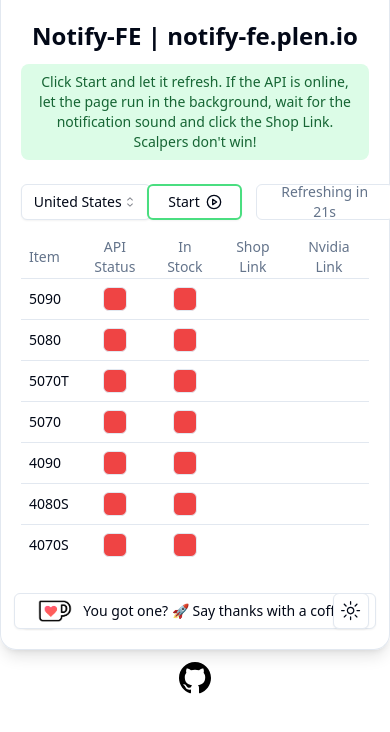
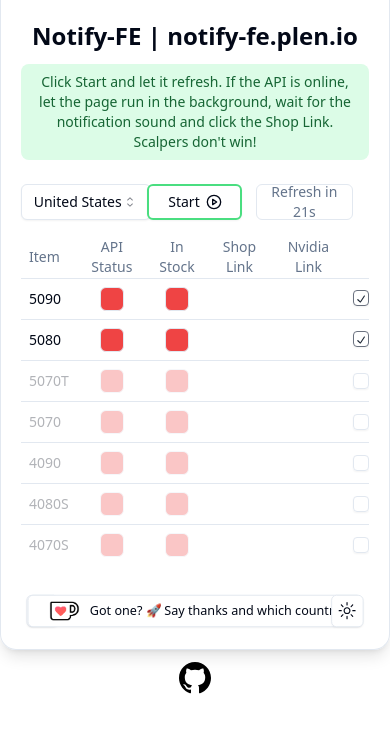
Before and after one commit to jlplenio/notify-fe, a Next.js app: page / in a window 390 px wide. Shown: the top 732 px of the page. Built offline with nearby package versions, Linux system fonts and the light colour scheme.

Commit message:
include and excluded cards from search

```diff
--- a/package.json
+++ b/package.json
@@ -10,6 +10,7 @@
     "start": "next start"
   },
   "dependencies": {
+    "@radix-ui/react-checkbox": "^1.1.3",
     "@radix-ui/react-dropdown-menu": "^2.0.6",
     "@radix-ui/react-icons": "^1.3.0",
     "@radix-ui/react-label": "^2.0.2",
--- a/src/components/ItemRow.tsx
+++ b/src/components/ItemRow.tsx
@@ -1,36 +1,52 @@
 import React, { useEffect } from "react";
-import { TableCell, TableRow } from "./ui/table";
-import { Badge } from "./ui/badge";
+import { TableCell, TableRow } from "@/components/ui/table";
+import { Badge } from "@/components/ui/badge";
 import { ShoppingCart } from "lucide-react";
+import { Checkbox } from "./ui/checkbox";
 import type { GpuCard } from "./types/gpuInterface";
-import { playSound } from "./Beeper";
+import { playSound } from "~/components/Beeper";
 
-function ItemRow({ gpuCard }: { gpuCard: GpuCard }) {
+interface ItemRowProps {
+  gpuCard: GpuCard;
+  onToggleIncluded: (cardName: string, newValue: boolean) => void;
+}
+
+export default function ItemRow({ gpuCard, onToggleIncluded }: ItemRowProps) {
   const nvidiaBaseUrl = `https://store.nvidia.com/${gpuCard.locale}/geforce/store/?page=1&limit=3&locale=${gpuCard.locale}&gpu=RTX%204090,RTX%204070%20SUPER,RTX%204080%20SUPER&manufacturer=NVIDIA`;
 
   useEffect(() => {
-    if (gpuCard.available) {
+    if (gpuCard.available && gpuCard.included) {
       console.log("GPU available:", gpuCard.name);
       playSound();
     }
-  }, [gpuCard.available, gpuCard.name]);
+  }, [gpuCard.available, gpuCard.name, gpuCard.included]);
 
   return (
     <TableRow>
-      <TableCell className="align-middle">{gpuCard.name}</TableCell>
-      <TableCell className="justify-center text-center">
+      <TableCell
+        className={`align-middle ${!gpuCard.included ? "opacity-30" : ""}`}
+      >
+        {gpuCard.name}
+      </TableCell>
+      <TableCell
+        className={`justify-center text-center ${!gpuCard.included ? "opacity-30" : ""}`}
+      >
         <Badge
           className={`h-6 w-6 align-middle ${gpuCard.api_reachable ? "bg-green-500" : "bg-red-500"}`}
           variant="outline"
         />
       </TableCell>
-      <TableCell className="justify-center text-center">
+      <TableCell
+        className={`justify-center text-center ${!gpuCard.included ? "opacity-30" : ""}`}
+      >
         <Badge
           className={`h-6 w-6 align-middle ${gpuCard.available ? "bg-green-500" : "bg-red-500"}`}
           variant="outline"
         />
       </TableCell>
-      <TableCell className="justify-center text-center">
+      <TableCell
+        className={`justify-center text-center ${!gpuCard.included ? "opacity-30" : ""}`}
+      >
         {gpuCard.available && (
           <a
             href={gpuCard.product_url ? gpuCard.product_url : nvidiaBaseUrl}
@@ -42,7 +58,9 @@
           </a>
         )}
       </TableCell>
-      <TableCell className="text-center">
+      <TableCell
+        className={`text-center ${!gpuCard.included ? "opacity-30" : ""}`}
+      >
         {gpuCard.available && (
           <a
             href={nvidiaBaseUrl ?? ""}
@@ -54,8 +72,15 @@
           </a>
         )}
       </TableCell>
+      <TableCell className="text-center">
+        <Checkbox
+          checked={gpuCard.included}
+          onCheckedChange={(checked) =>
+            onToggleIncluded(gpuCard.name, checked as boolean)
+          }
+          className="h-4 w-4"
+        />
+      </TableCell>
     </TableRow>
   );
 }
-
-export default ItemRow;
--- a/src/components/ItemTable.tsx
+++ b/src/components/ItemTable.tsx
@@ -8,7 +8,15 @@
 import type { GpuCard } from "./types/gpuInterface";
 import ItemRow from "./ItemRow";
 
-export default function Component({ gpuCards }: { gpuCards: GpuCard[] }) {
+interface ItemTableProps {
+  gpuCards: GpuCard[];
+  onToggleIncluded: (cardName: string, newValue: boolean) => void;
+}
+
+export default function Component({
+  gpuCards,
+  onToggleIncluded,
+}: ItemTableProps) {
   return (
     <>
       <Table>
@@ -23,7 +31,11 @@
         </TableHeader>
         <TableBody>
           {gpuCards.map((gpuCard: GpuCard) => (
-            <ItemRow key={gpuCard.name} gpuCard={gpuCard} />
+            <ItemRow
+              key={gpuCard.name}
+              gpuCard={gpuCard}
+              onToggleIncluded={onToggleIncluded}
+            />
           ))}
         </TableBody>
       </Table>
--- a/src/components/KoFiButton.tsx
+++ b/src/components/KoFiButton.tsx
@@ -20,7 +20,7 @@
           objectFit="contain"
         />
       </div>
-      <span className="pr-1">You got one? 🚀 Say thanks with a coffee! </span>
+      <span className="pr-1">Got one? 🚀 Say thanks and which country. </span>
     </Button>
   );
 };
--- a/src/components/types/gpuInterface.tsx
+++ b/src/components/types/gpuInterface.tsx
@@ -8,4 +8,5 @@
   last_seen: string | null;
   locale: string;
   api_reachable: boolean;
+  included: boolean;
 }
--- /dev/null
+++ b/src/components/ui/checkbox.tsx
@@ -0,0 +1,28 @@
+import * as React from "react";
+import * as CheckboxPrimitive from "@radix-ui/react-checkbox";
+import { cn } from "~/lib/utils";
+import { CheckIcon } from "@radix-ui/react-icons";
+
+const Checkbox = React.forwardRef<
+  React.ElementRef<typeof CheckboxPrimitive.Root>,
+  React.ComponentPropsWithoutRef<typeof CheckboxPrimitive.Root>
+>(({ className, ...props }, ref) => (
+  <CheckboxPrimitive.Root
+    ref={ref}
+    className={cn(
+      "peer h-4 w-4 shrink-0 rounded-sm border bg-transparent text-gray-700 shadow-sm focus-visible:outline-none focus-visible:ring-1 focus-visible:ring-ring disabled:cursor-not-allowed disabled:opacity-50 dark:border-gray-600 dark:bg-transparent dark:text-gray-400",
+      "data-[state=checked]:border-gray-500 data-[state=checked]:bg-transparent data-[state=checked]:text-white dark:data-[state=checked]:border-gray-500 dark:data-[state=checked]:bg-transparent",
+      className,
+    )}
+    {...props}
+  >
+    <CheckboxPrimitive.Indicator
+      className={cn("flex items-center justify-center text-current")}
+    >
+      <CheckIcon className="h-4 w-4 text-gray-800 dark:text-gray-300" />
+    </CheckboxPrimitive.Indicator>
+  </CheckboxPrimitive.Root>
+));
+Checkbox.displayName = CheckboxPrimitive.Root.displayName;
+
+export { Checkbox };
--- a/src/data/gpu_info.json
+++ b/src/data/gpu_info.json
@@ -8,7 +8,8 @@
     "product_url": null,
     "locale": "to_be_set",
     "last_seen": null,
-    "api_reachable": false
+    "api_reachable": false,
+    "included": true
   },
   {
     "name": "5080",
@@ -19,7 +20,8 @@
     "product_url": null,
     "locale": "to_be_set",
     "last_seen": null,
-    "api_reachable": false
+    "api_reachable": false,
+    "included": true
   },
   {
     "name": "5070T",
@@ -29,7 +31,8 @@
     "product_url": null,
     "locale": "to_be_set",
     "last_seen": null,
-    "api_reachable": false
+    "api_reachable": false,
+    "included": false
   },
   {
     "name": "5070",
@@ -39,7 +42,8 @@
     "product_url": null,
     "locale": "to_be_set",
     "last_seen": null,
-    "api_reachable": false
+    "api_reachable": false,
+    "included": false
   },
   {
     "name": "4090",
@@ -49,7 +53,8 @@
     "product_url": null,
     "locale": "to_be_set",
     "last_seen": null,
-    "api_reachable": false
+    "api_reachable": false,
+    "included": false
   },
   {
     "name": "4080S",
@@ -59,7 +64,8 @@
     "product_url": null,
     "locale": "to_be_set-de",
     "last_seen": null,
-    "api_reachable": false
+    "api_reachable": false,
+    "included": false
   },
   {
     "name": "4070S",
@@ -69,6 +75,7 @@
     "product_url": null,
     "locale": "to_be_set",
     "last_seen": null,
-    "api_reachable": false
+    "api_reachable": false,
+    "included": false
   }
 ]
--- a/src/pages/index.tsx
+++ b/src/pages/index.tsx
@@ -1,7 +1,7 @@
 import React, { useState, useEffect } from "react";
 import { Analytics } from "@vercel/analytics/react";
 import { useFetchGpuAvailability } from "~/components/DataFetcher";
-import initialGpuCards from "~/data/gpu_info.json";
+import initialGpuCardsData from "~/data/gpu_info.json";
 import localeInfo from "~/data/locale_info.json";
 import ItemTable from "~/components/ItemTable";
 import { PlayCircleIcon, StopCircle } from "lucide-react";
@@ -25,11 +25,7 @@
   const [fetchTrigger, setFetchTrigger] = useState(0);
   const [isActive, setIsActive] = useState(false);
   const [selectedRegion, setSelectedRegion] = useState("cz-cz");
-  const [gpuCards, isLoading, error] = useFetchGpuAvailability(
-    initialGpuCards,
-    selectedRegion,
-    fetchTrigger,
-  );
+  const [gpuCards, setGpuCards] = useState(initialGpuCardsData);
   const [hasStartedOnce, setHasStartedOnce] = useState(false);
 
   // Locale detection
@@ -73,6 +69,23 @@
   const handleStop = () => {
     setIsActive(false);
   };
+
+  // Callback to update the "included" property for a card
+  const toggleIncluded = (cardName: string, newValue: boolean) => {
+    setGpuCards((prevCards) =>
+      prevCards.map((card) =>
+        card.name === cardName ? { ...card, included: newValue } : card,
+      ),
+    );
+  };
+
+  // Pass the updated gpuCards into the fetcher hook.
+  // When a card's included property changes, the fetcher will use this updated value.
+  const [updatedGpuCards, isLoading, error] = useFetchGpuAvailability(
+    gpuCards,
+    selectedRegion,
+    fetchTrigger,
+  );
 
   return (
     <div className="flex flex-col items-center justify-center">
@@ -129,23 +142,26 @@
                 </Button>
               )}
             </div>
-            <div className="flex h-9 w-[138px] items-center justify-start rounded-md border border-input bg-background px-3 text-sm font-medium text-muted-foreground">
+            <div className="flex h-9 w-full items-center justify-center rounded-md border border-input bg-background px-3 text-sm font-medium text-muted-foreground sm:w-[138px]">
               {!isLoading
-                ? `Refreshing in ${countdown.toString().padStart(2, "0")}s`
+                ? `Refresh in ${countdown.toString().padStart(2, "0")}s`
                 : "Refreshing..."}
             </div>
           </div>
         </div>
         {error ? <p>Error: {error.message}</p> : null}
-        <ItemTable gpuCards={gpuCards} />
+        <ItemTable
+          gpuCards={updatedGpuCards}
+          onToggleIncluded={toggleIncluded}
+        />
         <div className="mt-7 grid grid-cols-3 gap-3">
-          <div className="flex items-center justify-start">
+          <div className="flex scale-90 items-center justify-start sm:scale-100">
             <InfoButton />
           </div>
-          <div className="flex items-center justify-center">
+          <div className="flex scale-90 items-center justify-center sm:scale-100">
             <KoFiButton />
           </div>
-          <div className="flex items-center justify-end">
+          <div className="flex scale-90 items-center justify-end sm:scale-100">
             <ModeToggle />
           </div>
         </div>
```
Also changed, not shown: src/components/DataFetcher.tsx (+32 -11 lines), 1 other file (tests, documents, lock files or other folders).
